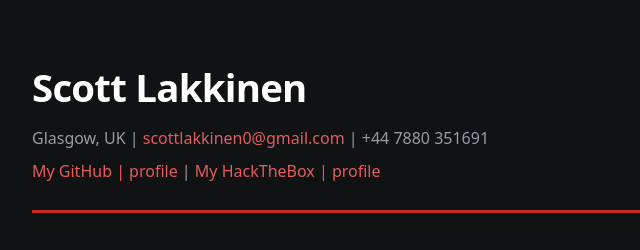
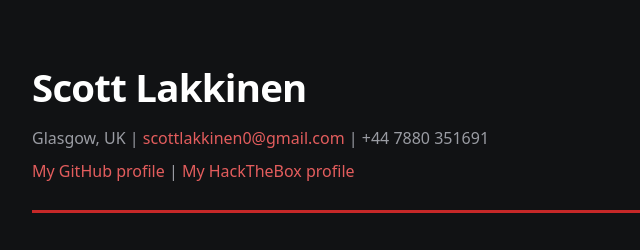
Before and after one commit to re-vik-sys/scott-lakkinen, a plain HTML site: page index.html in a window 1280 px wide. Shown: the top 250 px of the page, 222-862 px from the left. Drawn offline with Linux system fonts and the light colour scheme.

Commit message:
orginized some information

```diff
--- a/index.html
+++ b/index.html
@@ -113,8 +113,8 @@
     <h1>Scott Lakkinen</h1>
     <p>Glasgow, UK | <a href="mailto:scottlakkinen0@gmail.com">scottlakkinen0@gmail.com</a> | +44 7880 351691</p>
     <p>
-      <a href="https://github.com/re-vik-sys">My GitHub | profile</a> |
-      <a href="https://profile.hackthebox.com/profile/01a1bc98-305b-71f9-b44f-a36c6162ed01?utm_medium=copy_url">My HackTheBox | profile</a>
+      <a href="https://github.com/re-vik-sys">My GitHub profile</a> |
+      <a href="https://profile.hackthebox.com/profile/01a1bc98-305b-71f9-b44f-a36c6162ed01?utm_medium=copy_url">My HackTheBox profile</a>
     </p>
   </header>
 
```
